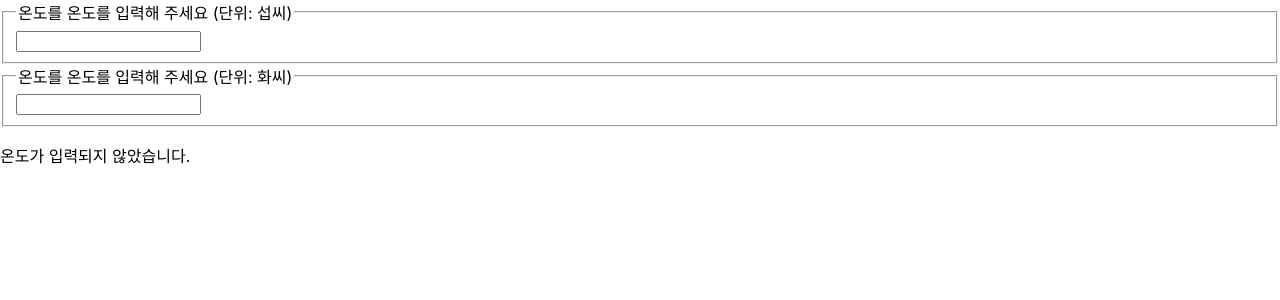
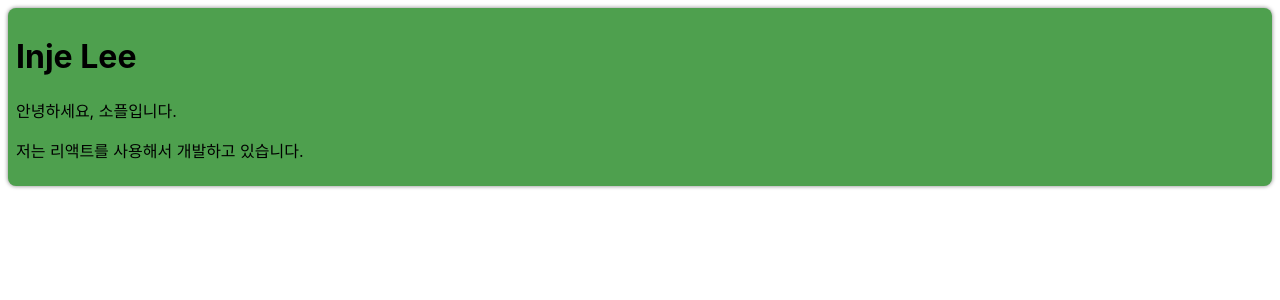
Before and after one commit to Soodoll2/react-study, a React (Create React App) app: page / in a window 1280 px wide. Shown: the top 300 px of the page. Built offline with nearby package versions, Linux system fonts and the light colour scheme.

Commit message:
chapter13

```diff
--- /dev/null
+++ b/src/chapter_13/Card.jsx
@@ -0,0 +1,20 @@
+function Card(props) {
+  const { title, backgroundColor, children } = props;
+
+  return (
+      <div
+          style={{
+              margin: 8,
+              padding: 8,
+              borderRadius: 8,
+              boxShadow: "0px 0px 4px grey",
+              backgroundColor: backgroundColor || "white",
+          }}
+      >
+          {title && <h1>{title}</h1>}
+          {children}
+      </div>
+  );
+}
+
+export default Card;
--- /dev/null
+++ b/src/chapter_13/ProfileCard.jsx
@@ -0,0 +1,12 @@
+import Card from "./Card";
+
+function ProfileCard(props) {
+    return (
+        <Card title="Inje Lee" backgroundColor="#4ea04e">
+            <p>안녕하세요, 소플입니다.</p>
+            <p>저는 리액트를 사용해서 개발하고 있습니다.</p>
+        </Card>
+    );
+}
+
+export default ProfileCard;
--- a/src/index.js
+++ b/src/index.js
@@ -4,7 +4,8 @@ import './index.css';
 import App from './App';
 import reportWebVitals from './reportWebVitals';
 
-import ThisWeek from './chapter_12/Calculator';
+//import ThisWeek from './chapter_12/Calculator';
+import ThisWeek from './chapter_13/ProfileCard';
 
 const root = ReactDOM.createRoot(document.getElementById('root'));
 root.render(
```
Also changed, not shown: src/chapter_13/Composition.jsx (added, +57 -0 lines).
